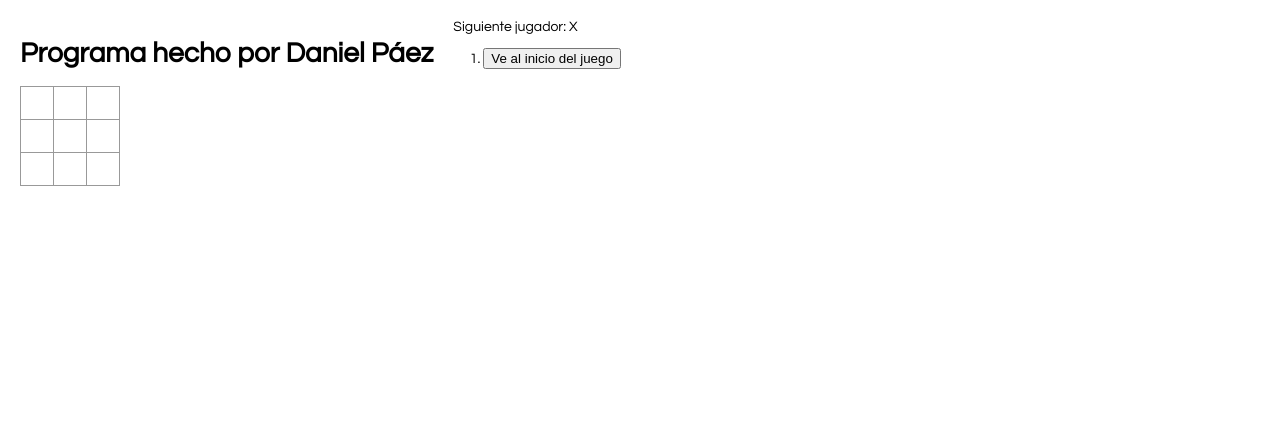
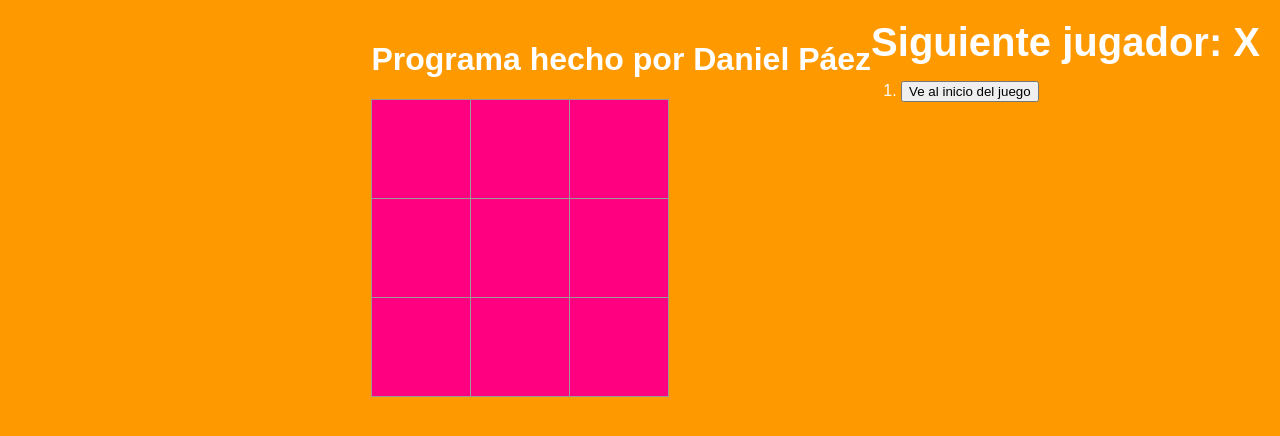
Before and after one commit to heysoypaez/tic-tac-toe-react, a React app: page / in a window 1280 px wide. Built offline with nearby package versions, Linux system fonts and the light colour scheme.

Commit message:
Update index.css

```diff
--- a/src/index.css
+++ b/src/index.css
@@ -1,7 +1,25 @@
+button.square{
+
+	width: 100px;
+	height: 100px;
+
+}
+
+
+#info-game{
+	font-size: 40px;
+	font-weight: bold;
+}
+
+/*=======*/
+
+
 body {
 
-	font: 14px "Century Gothic", Futura, sans-serif;
+	background-color: #ff9900;
+	font-family: 'Raleway', sans-serif;
 	margin: 20px;
+	color: #ffffff;
 
 }
 
@@ -21,7 +39,7 @@ ol, ul {
 
 }
 .square {
-	background-color: #fff;
+	background-color: #FF0080;
 	border: 1px solid #999;
 	float: left;
 	font-size: 24px;
@@ -44,10 +62,13 @@ ol, ul {
 }
 
 .game {
+
+	float: right;
 	display: flex;
 	flex-direction: row;
 }
 
 .game-info {
-	margin-left: 20px;
+
+	float: left;
 }
```
